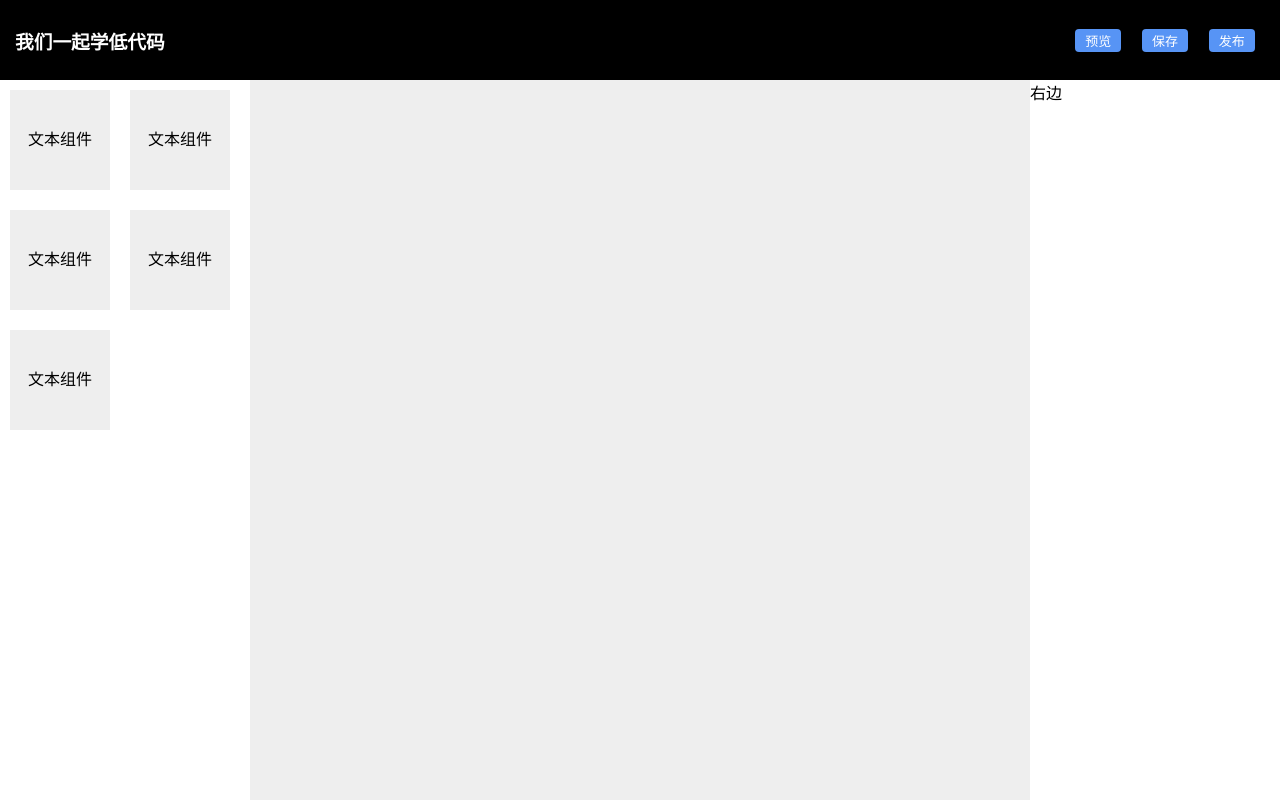
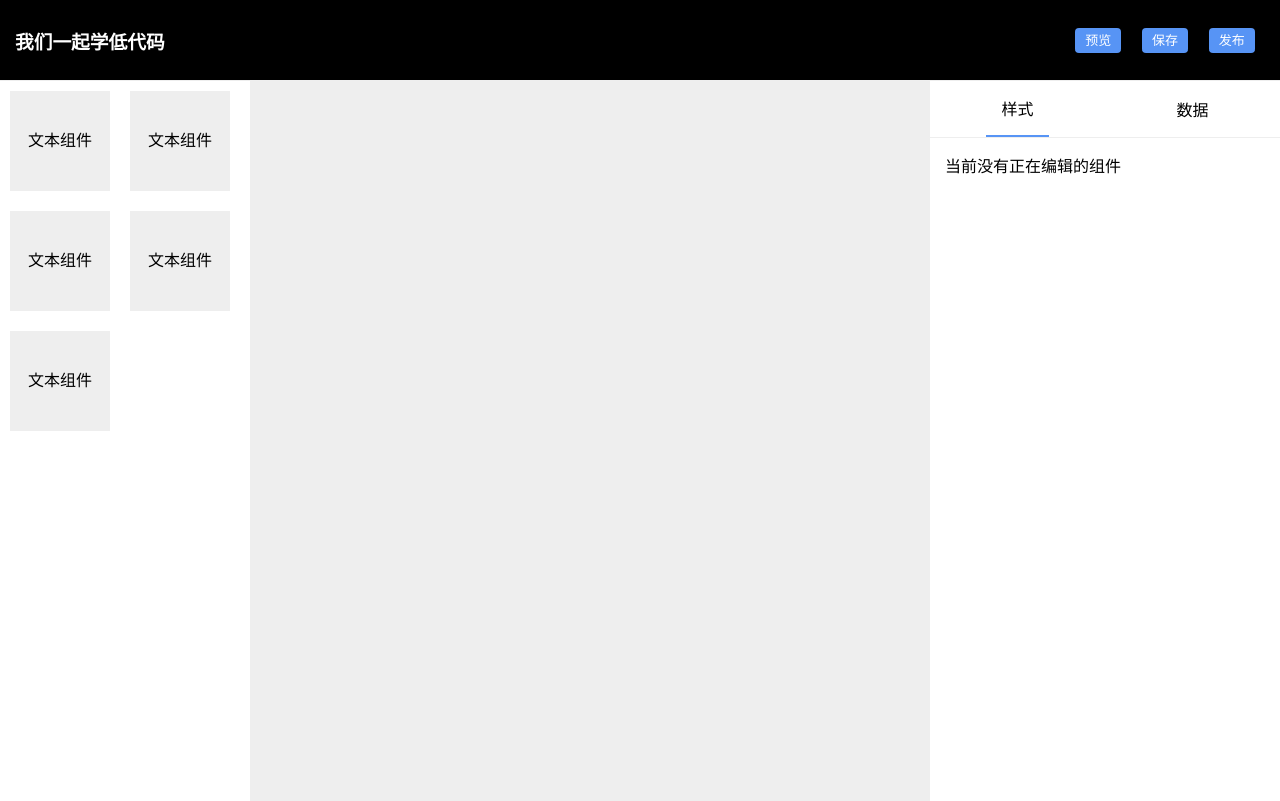
Before and after one commit to coderxixi/datav, a Vue app: page / in a window 1280 px wide. Built offline with nearby package versions, Linux system fonts and the light colour scheme.

Commit message:
右边样式和数据布局

```diff
--- a/src/App.vue
+++ b/src/App.vue
@@ -1,8 +1,13 @@
 <script setup>
+import {ref} from "vue";
 import CenterView from "@/views/centerView";
 import HeadView from "@/views/headView";
 import LeftView from "@/views/leftView";
 import RightView from "@/views/rightView";
+const myCurrComp=ref(null)
+const currComp=(info)=>{
+  myCurrComp.value=info
+}
 </script>
 
 <template>
@@ -10,8 +15,8 @@ import RightView from "@/views/rightView";
    <HeadView />
    <div class="content-box">
      <LeftView />
-    <CenterView />
-    <RightView />
+    <CenterView @currComp="currComp"/>
+    <RightView :cpn="myCurrComp"/>
    </div>
 </template>
 
--- a/src/template/textComp.js
+++ b/src/template/textComp.js
@@ -21,12 +21,12 @@ export function textComp(){
     {
       key: 'color',
       name: '文本颜色',
-      value: '#fff',
+      value: '#000',
       type: 'color',
       placeholder: '请选择颜色 '
     },
     {
-      key: 'fontSize',
+      key: 'font-size',
       name: '字体大小',
       value: '20',
       type: 'input',
@@ -34,7 +34,7 @@ export function textComp(){
     }
   ]
 // 对外暴露数据
-  let data='😀⚽️'
+  let data='刘嘻嘻'
 
 
 
--- a/src/utils/index.js
+++ b/src/utils/index.js
@@ -33,8 +33,6 @@ export function mountCompont(componten) {
     data.data = componten.data;
     const {left,top,zIndex } = componten.postion
     let app = createApp(component, {...data,
-
-
     });
 
 
--- a/src/views/centerView.vue
+++ b/src/views/centerView.vue
@@ -10,6 +10,7 @@
 import { ref, computed, toRaw } from "vue";
 import { genId, mountCompont } from "@/utils";
 import { getCompoent } from "@/template";
+const emit=defineEmits(['currComp'])
 //当前组件
 let currentComp = ref(null);
 let components = ref([]);
@@ -108,7 +109,7 @@ const checkComp = (e) => {
   } else {
     currentComp.value = null
   }
-
+  emit('currComp', currentComp)
 
 }
 //鼠标按下回调
--- /dev/null
+++ b/src/views/compoents/headTab.vue
@@ -0,0 +1,44 @@
+<template>
+  <div class="wrapper">
+    <div class="tabItem"  @click="hadleClick(index)"  :class="{'active': checkindex ==index}" v-for="(item,index) of tabList" :key="index">
+      {{ item }}
+    </div>
+
+  </div>
+</template>
+
+<script setup>
+import {ref} from "vue";
+   const emit = defineEmits(['checkTabChange'])
+const props=defineProps({
+  checkIndex:{
+    type:[Number,String],
+    default:0
+  }
+})
+const tabList=ref(['样式','数据']);
+const checkindex=ref(props.checkIndex);
+const hadleClick=(index)=>{
+  checkindex.value=index;
+  emit('checkTabChange',index)
+}
+</script>
+
+<style lang="less" >
+  .wrapper{
+    display: flex;
+    align-items: center;
+    justify-content: space-around;
+    border-bottom: 1px solid #eee;
+    .tabItem{
+      padding: 15px;
+      cursor: pointer;
+      &.active{
+        border-bottom: 2px solid #5794f5;
+      }
+    }
+    .active{
+        border-bottom: 2px solid #5794f5;
+      }
+  }
+</style>
--- a/src/views/rightView.vue
+++ b/src/views/rightView.vue
@@ -1,16 +1,66 @@
 <template>
   <div class="warp">
-    右边
+    <headTab :checkIndex="checkIndex" @checkTabChange="checkTabChange"/>
+    <div v-if="cpn">
+      <!-- 样式 -->
+      <div v-if="checkIndex === 0">
+       <div class="styleItem" v-for="(item, index) of cpn.value.attribute" :key="index">
+           <span class="label">{{ item.name }}</span>
+           <!-- type input -->
+           <input class="inputStyle" v-if="item.type == 'input'" type="text" v-model="item.value"/>
+            <!-- type input -->
+             <input class="inputStyle" v-if="item.type == 'color'" type="color" v-model="item.value"/>
+      </div>
+      </div>
+      <!-- 数据 -->
+      <div v-if="checkIndex === 1" style="display: flex;
+    justify-content: center;">
+        <input class="dataBox" type="textarea" v-model="cpn.value.data">
+      </div>
+    </div>
+    <div v-else style="padding:15px">
+      当前没有正在编辑的组件
+    </div>
+
   </div>
 </template>
 
 <script setup>
-
+import {ref} from "vue";
+import headTab from "./compoents/headTab";
+const props=defineProps({
+  cpn:{
+    type:Object,
+    default:()=>{
+      return {}
+    }
+  }
+})
+const checkIndex=ref(0);
+ const checkTabChange=(index)=>{
+  console.log('con',props.cpn.value);
+  checkIndex.value=index
+ }
 </script>
 
 <style lang="less" >
-.warp{
-  width: 250px;
+.warp {
+  width: 350px;
+  .styleItem{
+    margin: 10px;
+    display: flex;
+    .label{
+      display: inline-block;
+      width: 80px;
+    }
+    .inputStyle{
+      width: 80%;
+    }
+  }
+  .dataBox{
+    width: 80%;
+    padding: 25px;
+   min-height: 300px;
+  }
 }
-
 </style>
```
